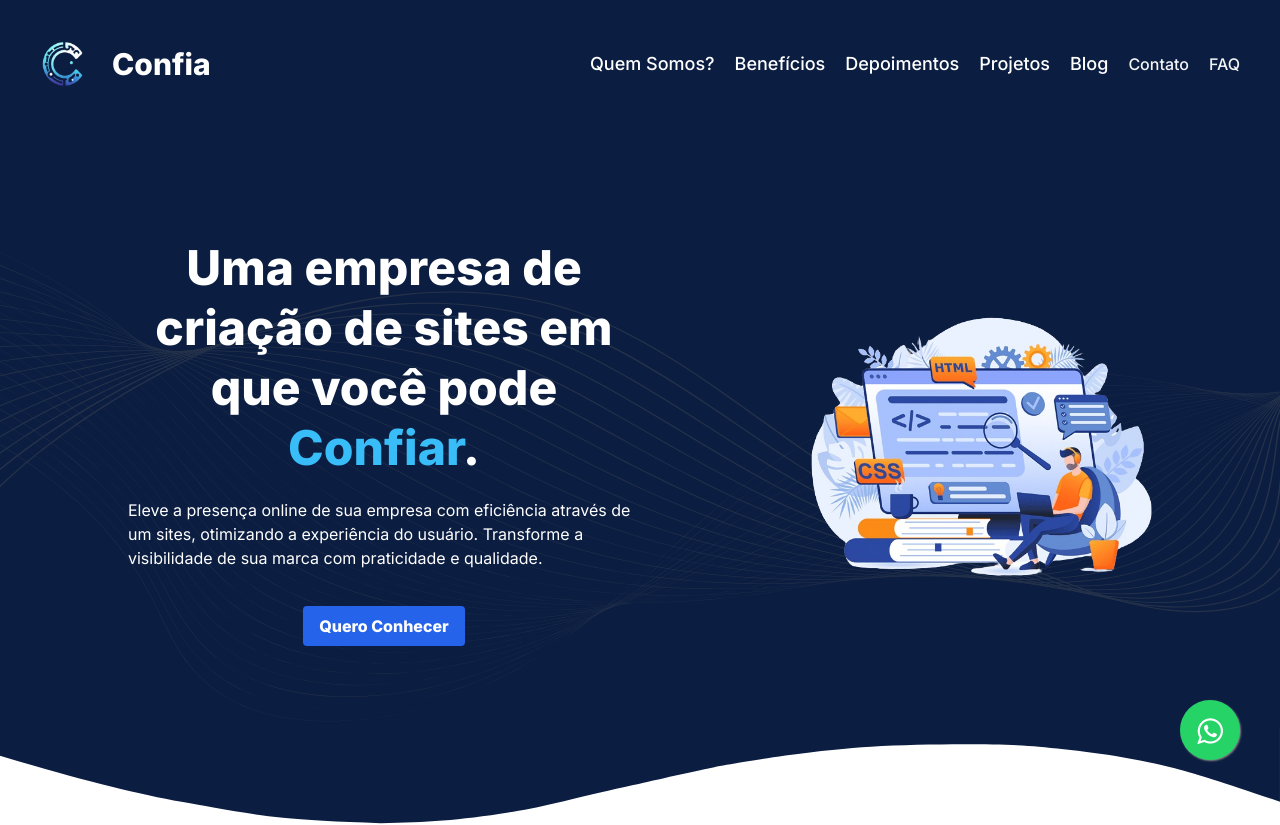
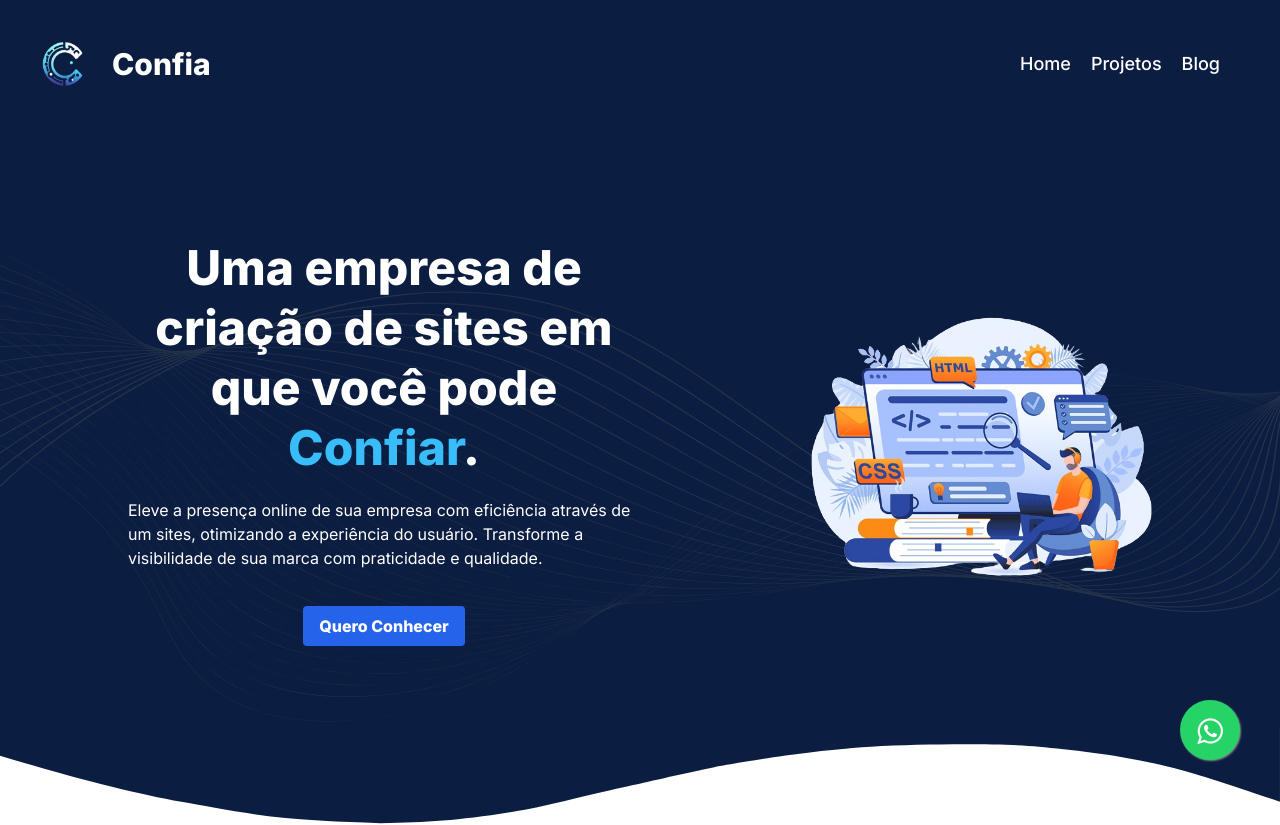
Before and after one commit to marcos1py/Sistema-ondonto, a React (Vite) app: page / in a window 1280 px wide. Shown: the top 825 px of the page. Built offline with nearby package versions, Linux system fonts and the light colour scheme.

Commit message:
nav mudan;as

```diff
--- a/index.html
+++ b/index.html
@@ -12,7 +12,7 @@ Porém também construimos website, landing page e ecommerce para qualquer tipo
   <title>Confia - Empresa de AI</title>
 
   <!-- Meta tags para redes sociais -->
-  <meta property="og:title" content="Confia - Soluçoes Web " />
+  <meta property="og:title" content="Confia - Soluçoes Web " x />
   <meta property="og:description" content="Somos uma startup de AI(Inteligencia artificial), desenvolvendo inteligência artificial.
 Porém também construimos website, landing page e ecommerce para qualquer tipo de negócio." />
   <meta property="og:image" content="../img/logoComFundo.jpeg" />
--- a/src/components/Navbar.jsx
+++ b/src/components/Navbar.jsx
@@ -31,7 +31,7 @@ const Navbar = () => {
           </Link>
         </div>
         <div className="flex-grow"></div>
-        <div className="hidden md:flex gap-5 font-medium text-lg items-center">
+        <div className="hidden md:flex gap-5 font-medium text-lg items-center mr-10">
           <Link
             className="hover:text-[#A7CEFC] transition-all cursor-pointer"
             onClick={() => navigate("/")}
@@ -40,30 +40,9 @@ const Navbar = () => {
             smooth={true}
             duration={500}
           >
-            Quem Somos?
+            Home
           </Link>
-          <Link
-            className="hover:text-[#A7CEFC] transition-all cursor-pointer"
-            onClick={() => navigate("/")}
 
-            to="beneficios"
-            spy={true}
-            smooth={true}
-            duration={500}
-          >
-            Benefícios
-          </Link>
-          <Link
-            className="hover:text-[#A7CEFC] transition-all cursor-pointer"
-            onClick={() => navigate("/")}
-
-            to="Depoimentos"
-            spy={true}
-            smooth={true}
-            duration={500}
-          >
-            Depoimentos
-          </Link>
           <div
             className={`${
               isBlogPage ? "text-[#A7CEFC]" : "hover:text-[#A7CEFC]"
@@ -80,28 +59,7 @@ const Navbar = () => {
           >
             Blog
           </div>
-          <Link
-            className="text-base leading-6 text-gray-100 hover:text-sky-300 cursor-pointer"
-            to="Contato"
-            onClick={() => navigate("/")}
 
-            spy={true}
-            smooth={true}
-            duration={500}
-          >
-            Contato
-          </Link>
-          <Link
-            className="text-base leading-6 text-gray-100 hover:text-sky-300 cursor-pointer mr-5"
-            to="faq"
-            onClick={() => navigate("/")}
-
-            spy={true}
-            smooth={true}
-            duration={500}
-          >
-            FAQ
-          </Link>
         </div>
 
         <div className="flex md:hidden" onClick={handleChange}>
@@ -124,28 +82,9 @@ const Navbar = () => {
           duration={500}
           className="hover:text-[#A7CEFC] transition-all cursor-pointer"
         >
-          Quem Somos?
+          Home
         </Link>
-        <Link
-                    onClick={() => navigate("/")}
 
-          to="beneficios"
-          spy={true}
-          smooth={true}
-          duration={500}
-          className="hover:text-[#A7CEFC] transition-all cursor-pointer"
-        >
-          Benefícios
-        </Link>
-        <Link
-          to="depoimentos"
-          spy={true}
-          smooth={true}
-          duration={500}
-          className="hover:text-[#A7CEFC] transition-all cursor-pointer"
-        >
-          Depoimentos
-        </Link>
         <div
             className={`${
               isBlogPage ? "text-[#A7CEFC]" : "hover:text-[#A7CEFC]"
@@ -160,24 +99,8 @@ const Navbar = () => {
         >
           Blog
         </div>
-        <Link
-          className="text-base leading-6 text-gray-100 hover:text-sky-300 cursor-pointer"
-          to="Contato"
-          spy={true}
-          smooth={true}
-          duration={500}
-        >
-          Contato
-        </Link>
-        <Link
-          className="text-base leading-6 text-gray-100 hover:text-sky-300 cursor-pointer"
-          to="faq"
-          spy={true}
-          smooth={true}
-          duration={500}
-        >
-          FAQ
-        </Link>
+
+
       </div>
     </div>
   );
--- a/src/components/blog/Header.jsx
+++ b/src/components/blog/Header.jsx
@@ -3,7 +3,8 @@ import { AiOutlineMenu } from "react-icons/ai";
 import { Link } from "react-scroll";
 import { useNavigate } from "react-router-dom";
 
-const Header = () => {
+const Navbar = () => {
+  const [menu, setMenu] = useState(false);
   const [isBlogPage, setIsBlogPage] = useState(false);
   const navigate = useNavigate();
 
@@ -12,7 +13,9 @@ const Header = () => {
     setIsBlogPage(window.location.pathname.includes("/blog"));
   }, []); // Executa apenas uma vez no carregamento inicial
 
-
+  const handleChange = () => {
+    setMenu(!menu);
+  };
 
   return (
     <div className="backgrond ">
@@ -23,12 +26,12 @@ const Header = () => {
 
             className="flex items-center font-semibold  text-3xl p-1 cursor-pointer"
           >
-            <img src="/img/logoteste2.png" alt="Logo" className="w-9 h-8 mr-2 " />
+<img src="/img/logoteste2.png" alt="Logo" className="w-20 mr-2" />
            Confia
           </Link>
         </div>
         <div className="flex-grow"></div>
-        <div className="flex gap-5 font-medium text-lg items-center">
+        <div className="hidden md:flex gap-5 font-medium text-lg items-center mr-10">
           <Link
             className="hover:text-[#A7CEFC] transition-all cursor-pointer"
             onClick={() => navigate("/")}
@@ -39,6 +42,13 @@ const Header = () => {
           >
             Home
           </Link>
+
+          <div
+            className="hover:text-[#A7CEFC] transition-all cursor-pointer"
+            onClick={() => navigate("/portifolio")}
+          >
+            Projetos
+          </div>
           <div
             className={`${
               isBlogPage ? "text-[#A7CEFC]" : "hover:text-[#A7CEFC]"
@@ -47,12 +57,51 @@ const Header = () => {
           >
             Blog
           </div>
+
         </div>
 
+        <div className="flex md:hidden" onClick={handleChange}>
+          <div className="p-2">
+            <AiOutlineMenu size={22} />
+          </div>
+        </div>
       </div>
+      <div
+        className={` ${
+          menu ? "translate-x-0" : "-translate-x-full"
+        } md:hidden flex flex-col absolute bg-blue-500 left-0 top-20 font-medium text-2xl text-center pt-8 pb-4 gap-8 w-full h-fit transition-transform duration-300 `}
+      >
+        <Link
+                    onClick={() => navigate("/")}
 
+          to="home"
+          spy={true}
+          smooth={true}
+          duration={500}
+          className="hover:text-[#A7CEFC] transition-all cursor-pointer"
+        >
+          Home
+        </Link>
+
+        <div
+            className={`${
+              isBlogPage ? "text-[#A7CEFC]" : "hover:text-[#A7CEFC]"
+            } transition-all cursor-pointer`}
+            onClick={() => navigate("/portifolio")}
+          >
+            Projetos
+          </div>
+        <div
+          className="hover:text-[#A7CEFC] transition-all cursor-pointer "
+          onClick={() => navigate("/blog")}
+        >
+          Blog
+        </div>
+
+
+      </div>
     </div>
   );
 };
 
-export default Header;
+export default Navbar;
--- a/src/components/blog/compatilhar.jsx
+++ b/src/components/blog/compatilhar.jsx
@@ -28,13 +28,13 @@ const Compartilhar = () => {
     <div className="flex flex-col items-center mt-6 p-4 rounded-md">
       <h2 className="text-lg font-bold mb-2">Compartilhe:</h2>
       <div className="flex space-x-4">
-        <button className="bg-blue-500 text-white py-2 px-4 rounded" onClick={shareOnFacebook}>
+        <button className="bg-blue-500 text-white py-2 px-4 rounded" >
           <i className="fa fa-facebook" aria-hidden="true"></i> Facebook
         </button>
         <button className="bg-blue-300 text-white py-2 px-4 rounded" onClick={shareOnTwitter}>
           <i className="fa fa-twitter" aria-hidden="true"></i> Twitter
         </button>
-        <button className="bg-blue-700 text-white py-2 px-4 rounded" onClick={shareOnLinkedIn}>
+        <button className="bg-blue-700 text-white py-2 px-4 rounded" >
           <i className="fa fa-linkedin" aria-hidden="true"></i> LinkedIn
         </button>
         <button className="bg-green-500 text-white py-2 px-4 rounded" onClick={shareOnWhatsApp}>
--- a/src/pages/BlogDetail.jsx
+++ b/src/pages/BlogDetail.jsx
@@ -6,7 +6,7 @@ import Footer from "../components/blog/Footer";
 import Compatilhar from "../components/blog/Compatilhar";
 import PostNavigation from "../components/blog/PostNavigation";
 import { Helmet } from "react-helmet";
-
+import Navbar from "../components/Navbar";
 function BlogDetail() {
   const { id } = useParams();
   const [post, setPost] = useState({});
```
Also changed, not shown: src/pages/Portifolio.jsx (+7 -7 lines).
